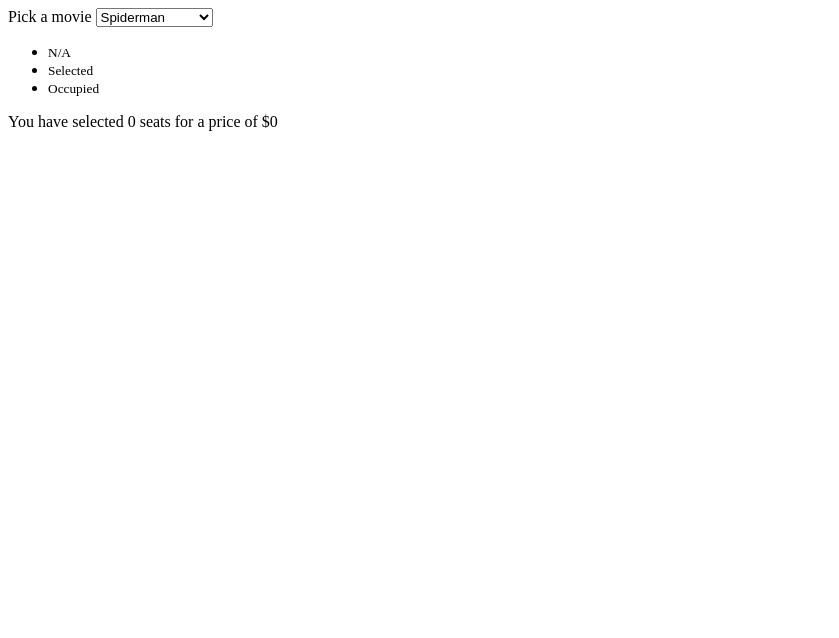
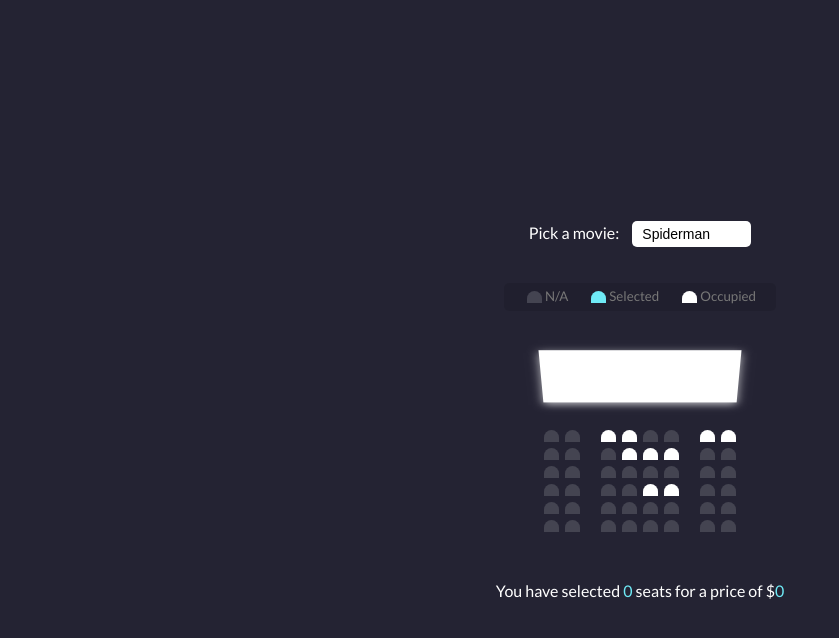
Before and after one commit to maner-niyet/movieApp, a plain HTML site: page index.html in a window 1280 px wide. Shown: the whole page, without its empty margins (0-839 px from the left). Drawn offline with Linux system fonts and the light colour scheme.

Commit message:
styled added

```diff
--- a/index.html
+++ b/index.html
@@ -9,7 +9,7 @@
 </head>
 <body>
     <div class="movie-container">
-        <label>Pick a movie</label>
+        <label>Pick a movie:</label>
         <select id="movie">
             <option value="10">Spiderman</option>
             <option value="12">Venom 2</option>
@@ -23,11 +23,11 @@
             <small>N/A</small>
         </li>
         <li>
-            <div class="seat"></div>
+            <div class="seat selected"></div>
             <small>Selected</small>
         </li>
         <li>
-            <div class="seat"></div>
+            <div class="seat occupied"></div>
             <small>Occupied</small>
         </li>
     </ul>
@@ -37,10 +37,20 @@
         <div class="row">
             <div class="seat"></div>
             <div class="seat"></div>
+            <div class="seat occupied"></div>
+            <div class="seat occupied"></div>
+            <div class="seat"></div>
+            <div class="seat"></div>
+            <div class="seat occupied"></div>
+            <div class="seat occupied"></div>
+        </div>
+        <div class="row">
             <div class="seat"></div>
             <div class="seat"></div>
             <div class="seat"></div>
-            <div class="seat"></div>
+            <div class="seat occupied"></div>
+            <div class="seat occupied"></div>
+            <div class="seat occupied"></div>
             <div class="seat"></div>
             <div class="seat"></div>
         </div>
@@ -59,18 +69,8 @@
             <div class="seat"></div>
             <div class="seat"></div>
             <div class="seat"></div>
-            <div class="seat"></div>
-            <div class="seat"></div>
-            <div class="seat"></div>
-            <div class="seat"></div>
-        </div>
-        <div class="row">
-            <div class="seat"></div>
-            <div class="seat"></div>
-            <div class="seat"></div>
-            <div class="seat"></div>
-            <div class="seat"></div>
-            <div class="seat"></div>
+            <div class="seat occupied"></div>
+            <div class="seat occupied"></div>
             <div class="seat"></div>
             <div class="seat"></div>
         </div>
--- a/style.css
+++ b/style.css
@@ -0,0 +1,99 @@
+@import url('https://fonts.googleapis.com/css2?family=Lato&display=swap');
+
+* {
+    box-sizing: border-box;
+}
+
+body {
+    display: flex;
+    flex-direction: column;
+    justify-content: center;
+    align-items: center;
+    background-color: #242333;
+    min-height: 100vh;
+    color: #fff;
+    font-family: "Lato", sans-serif;
+}
+
+.movie-container {
+    margin: 20px 0;
+}
+
+select {
+    border-radius: 5px;
+    background-color: #fff;
+    padding: 5px 10px;
+    border: 0;
+    appearance: none;
+    -moz-appearance: none;
+    -webkit-appearance: none;
+    font-size: 14px;
+    margin-left: 10px;
+}
+
+.container {
+    perspective: 1000px;
+    margin-bottom: 30px;
+}
+.seat {
+    height: 12px;
+    width: 15px;
+    background-color: #444451;
+    margin: 3px;
+    border-top-left-radius: 10px;
+    border-top-right-radius: 10px;
+}
+
+.seat.selected {
+    background-color: #6feaf6;
+}
+.seat.occupied {
+    background-color: #fff;
+}
+
+.seat:nth-of-type(2) {
+    margin-right: 18px;
+}
+.seat:nth-last-of-type(2) {
+    margin-left: 18px;
+}
+
+.seat:not(.occupied):hover {
+   cursor: pointer;
+   transform: scale(1.2);
+}
+
+.showcase .seat:not(.occupied):hover {
+    cursor: default;
+    transform: scale(1);
+}
+
+.row, .showcase {
+    display: flex;
+}
+.showcase {
+    justify-content: space-between;
+    background-color: rgba(0, 0, 0, 0.1);
+    padding: 5px 10px;
+    border-radius: 5px;
+    list-style-type: none;
+    color: #777;
+}
+
+.showcase li {
+    display: flex;
+    margin: 0 10px;
+}
+
+.screen {
+    height: 70px;
+    width: 100%;
+    background-color: #fff;
+    transform: rotateX(-45deg);
+    box-shadow: 0 3px 10px rgba(255, 255, 255, 0.7);
+    margin: 15px 0;
+}
+
+.text span {
+    color: #6feaf6;
+}
```
